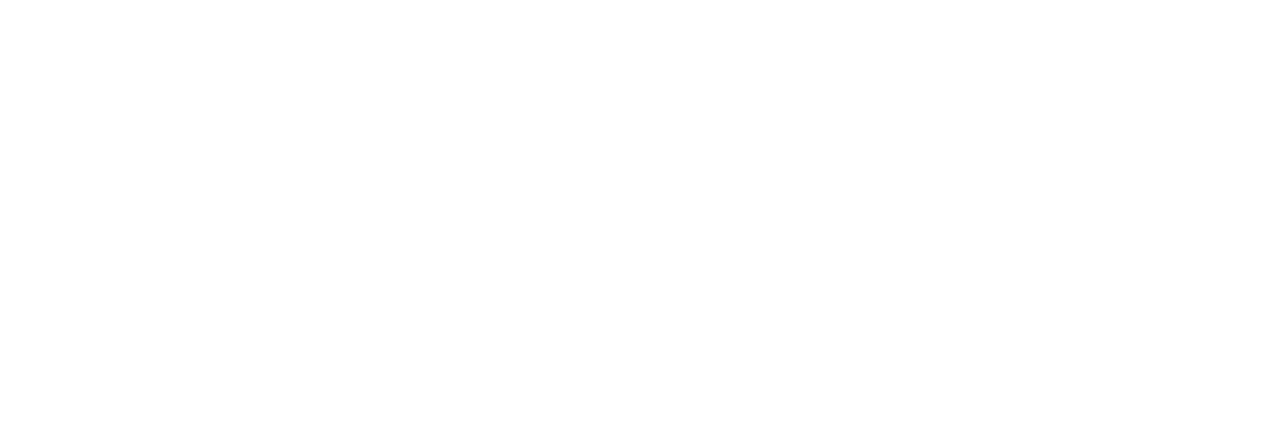
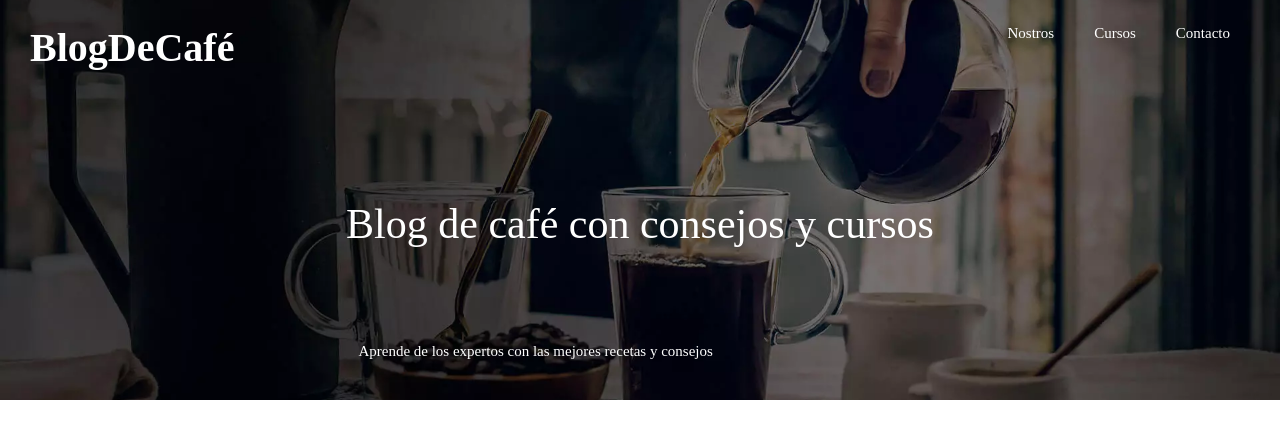
Before and after one commit to DericksRD/Blog-Caf-, a plain HTML site: page index.html in a window 1280 px wide. Drawn offline with Linux system fonts and the light colour scheme.

Commit message:
Header done

```diff
--- a/Main.css
+++ b/Main.css
@@ -10,3 +10,70 @@ html {
     margin: 0;
     padding: 0;
 }
+
+.hero {
+    background-image: url(img/banner.webp);
+    background-size: cover;
+    background-repeat: no-repeat;
+    background-position: center right;
+    height: 40rem;
+    text-align: center;
+    position: absolute;
+    top: 0;
+    width: 100%;
+    color: white;
+}
+
+.hero__main {
+    height: 50%;
+}
+
+@media (min-width: 768px) {
+    .hero__main {
+        display: flex;
+        justify-content: space-between;
+    }
+    .hero__nav {
+        display: flex;
+    }
+    .hero__span {
+        position: absolute;
+        left: 28%;
+        bottom: 10%;
+    }
+}
+
+.hero__title,
+.hero__nav {
+    margin: 2rem;
+    padding: .5rem 1rem;
+}
+
+.hero__title {
+    color: white;
+    font-size: 4rem;
+}
+
+.hero__nav {
+    list-style: none;
+}
+
+.hero__nav li a {
+    text-decoration: none;
+    color: white;
+    font-size: 1.5rem;
+    margin: 2rem;
+}
+
+.hero__nav li a:hover {
+    text-decoration: underline;
+}
+
+.hero__slogan {
+    font-size: 4.2rem;
+    margin-bottom: 2rem;
+}
+
+.hero__span {
+    font-size: 1.5rem;
+}
--- a/index.html
+++ b/index.html
@@ -11,7 +11,18 @@
 </head>
 
 <body>
-
+    <header class="hero">
+        <div class="hero__main">
+            <h1 class="hero__title">Blog<b>DeCafé</b></h1>
+            <nav class="hero__nav">
+                <li><a href="#">Nostros</a></li>
+                <li><a href="#">Cursos</a></li>
+                <li><a href="#">Contacto</a></li>
+            </nav>
+        </div>
+        <p class="hero__slogan">Blog de café con consejos y cursos</p>
+        <span class="hero__span">Aprende de los expertos con las mejores recetas y consejos</span>
+    </header>
 </body>
 
 </html>
```
